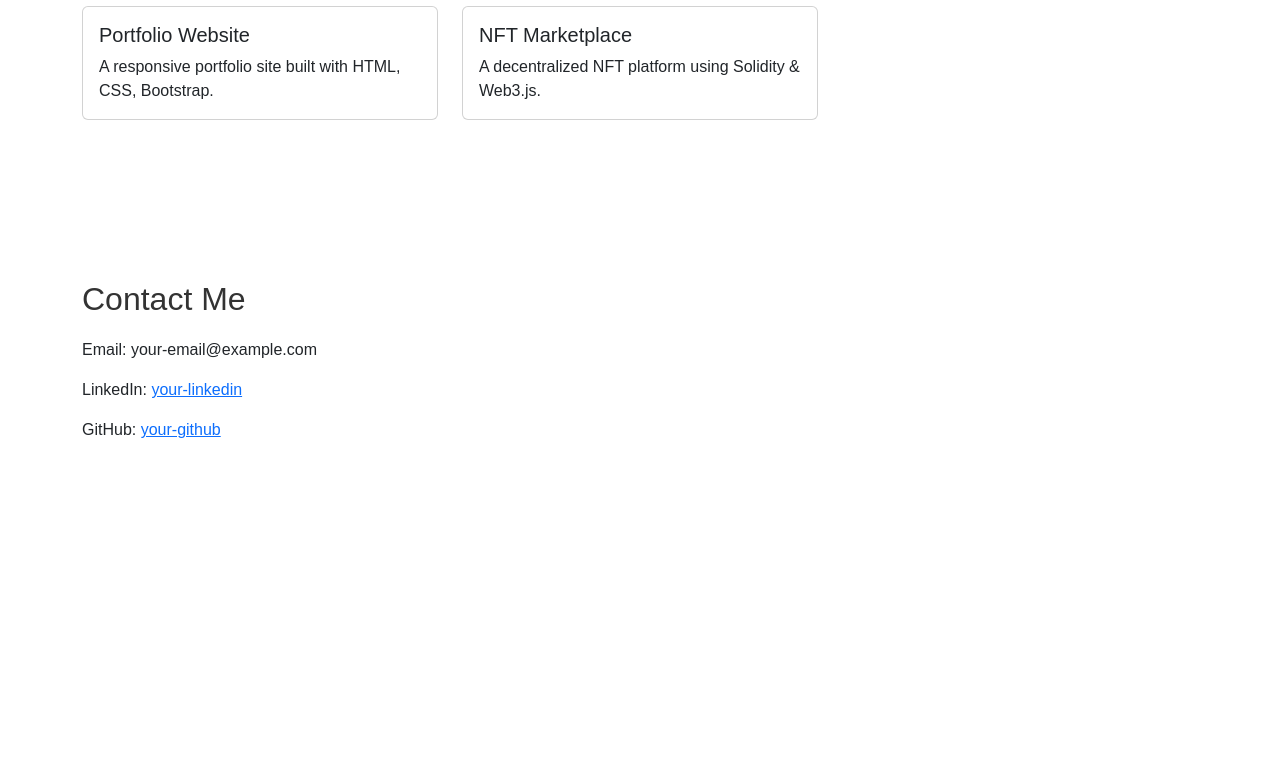
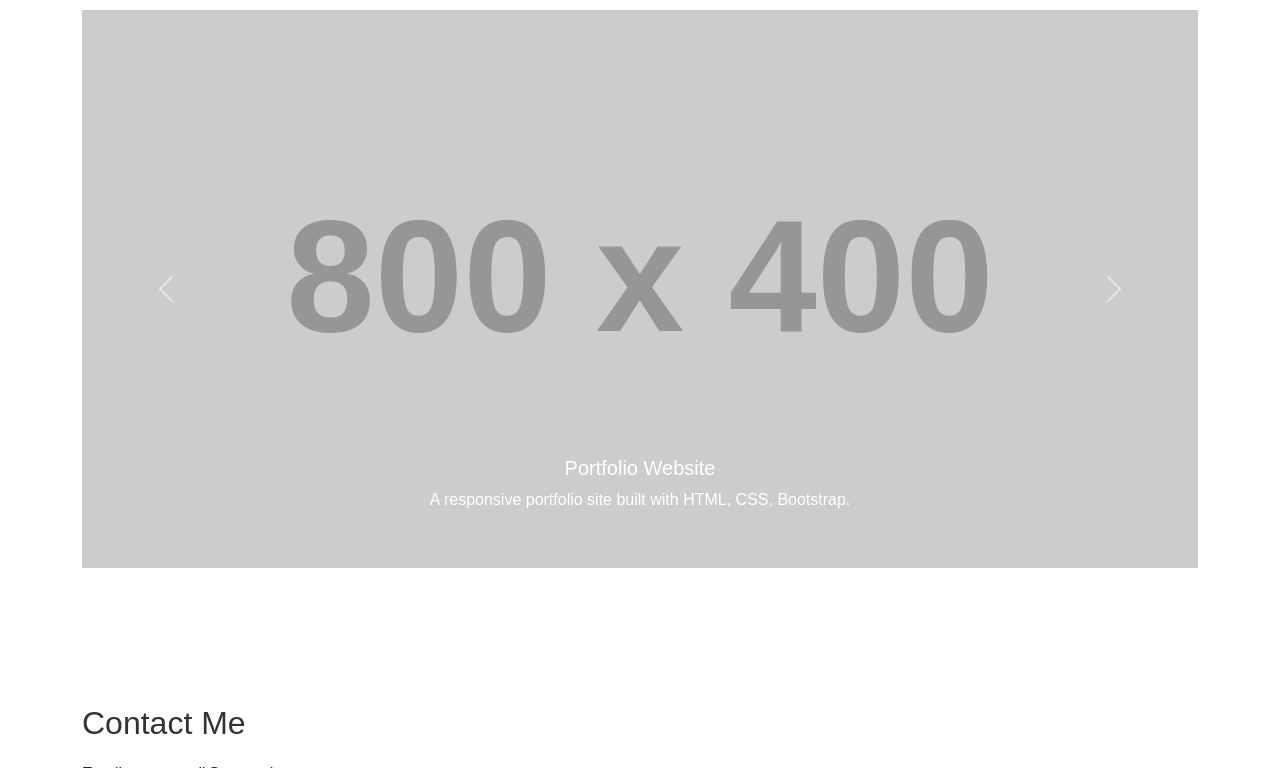
Before and after one commit to Jaytech9/portfolio, a plain HTML site: page index.html in a window 1280 px wide. Shown: the part 687-1455 px from the top of the page. Before the commit the page ends 1193 px from the top, so only its background shows below. Drawn offline with nearby package versions, Linux system fonts and the light colour scheme; placeholder pictures from the web are drawn by us.

Commit message:
Add Bootstrap carousel for projects

```diff
--- a/index.html
+++ b/index.html
@@ -41,26 +41,47 @@
 
 <!-- PROJECTS -->
 <section id="projects" class="container py-5">
-  <h2>Projects</h2>
-  <div class="row">
-    <div class="col-md-4">
-      <div class="card mb-4">
-        <div class="card-body">
-          <h5 class="card-title">Portfolio Website</h5>
-          <p class="card-text">A responsive portfolio site built with HTML, CSS, Bootstrap.</p>
+    <h2 class="text-center mb-4">Projects</h2>
+
+    <div id="projectsCarousel" class="carousel slide" data-bs-ride="carousel">
+      <div class="carousel-inner">
+
+        <div class="carousel-item active">
+          <img src="https://via.placeholder.com/800x400?text=Portfolio+Website" class="d-block w-100" alt="Portfolio Website">
+          <div class="carousel-caption d-none d-md-block">
+            <h5>Portfolio Website</h5>
+            <p>A responsive portfolio site built with HTML, CSS, Bootstrap.</p>
+          </div>
         </div>
+
+        <div class="carousel-item">
+          <img src="https://via.placeholder.com/800x400?text=NFT+Marketplace" class="d-block w-100" alt="NFT Marketplace">
+          <div class="carousel-caption d-none d-md-block">
+            <h5>NFT Marketplace</h5>
+            <p>A decentralized NFT platform using Solidity & Web3.js.</p>
+          </div>
+        </div>
+
+        <div class="carousel-item">
+          <img src="https://via.placeholder.com/800x400?text=Another+Project" class="d-block w-100" alt="Another Project">
+          <div class="carousel-caption d-none d-md-block">
+            <h5>Another Project</h5>
+            <p>Description of another cool project.</p>
+          </div>
+        </div>
+
       </div>
+
+      <button class="carousel-control-prev" type="button" data-bs-target="#projectsCarousel" data-bs-slide="prev">
+        <span class="carousel-control-prev-icon"></span>
+      </button>
+      <button class="carousel-control-next" type="button" data-bs-target="#projectsCarousel" data-bs-slide="next">
+        <span class="carousel-control-next-icon"></span>
+      </button>
     </div>
-    <div class="col-md-4">
-      <div class="card mb-4">
-        <div class="card-body">
-          <h5 class="card-title">NFT Marketplace</h5>
-          <p class="card-text">A decentralized NFT platform using Solidity & Web3.js.</p>
-        </div>
-      </div>
-    </div>
-  </div>
-</section>
+  </section>
+
+
 
 <!-- CONTACT -->
 <section id="contact" class="container py-5">
```
